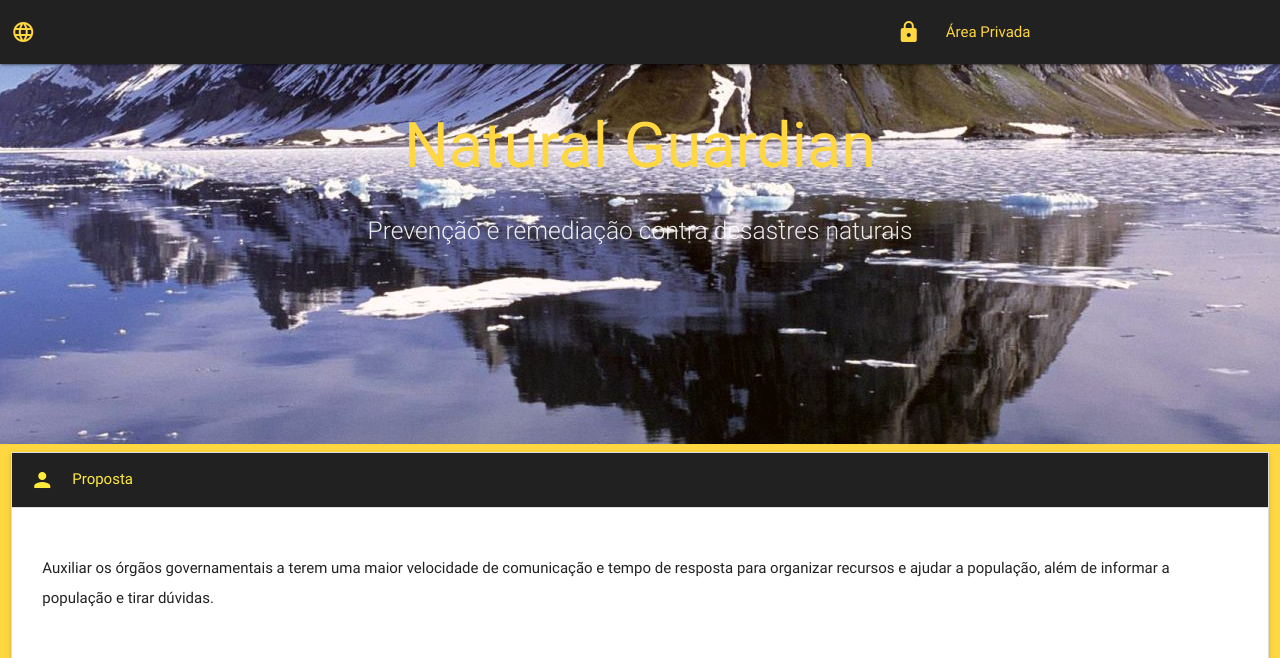
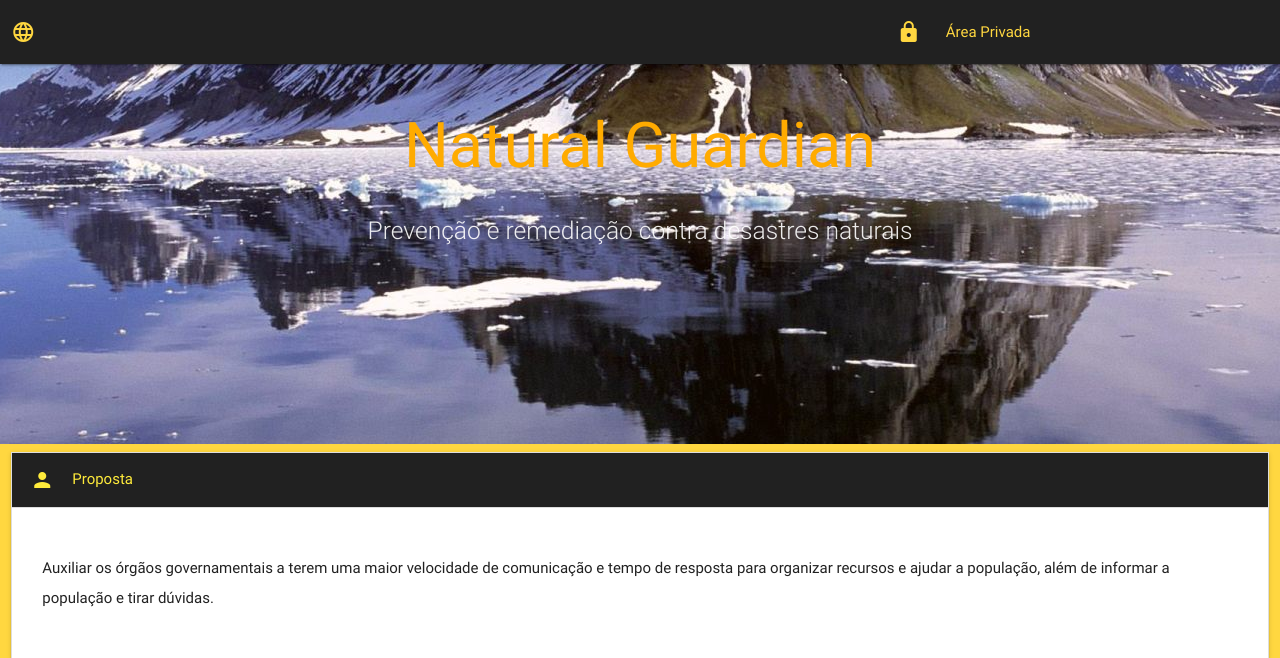
Before and after one commit to yuriboeira11tx/tatiulaps, a Django app: page / in a window 1280 px wide. Shown: the top 658 px of the page. Run offline with Django 3.2, Linux system fonts and the light colour scheme.

Commit message:
Mudei a corzinha# On branch master

```diff
--- a/home/templates/home/index.html
+++ b/home/templates/home/index.html
@@ -37,7 +37,7 @@
     <div class="section no-pad-bot">
       <div class="container">
 
-        <h1 class="header center amber-text text-accent-2">Natural Guardian</h1>
+        <h1 class="header center amber-text text-accent-4">Natural Guardian</h1>
         <div class="row center">
           <h5 class="header col s12 light ">Prevenção e remediação contra desastres naturais</h5>
         </div>
```
